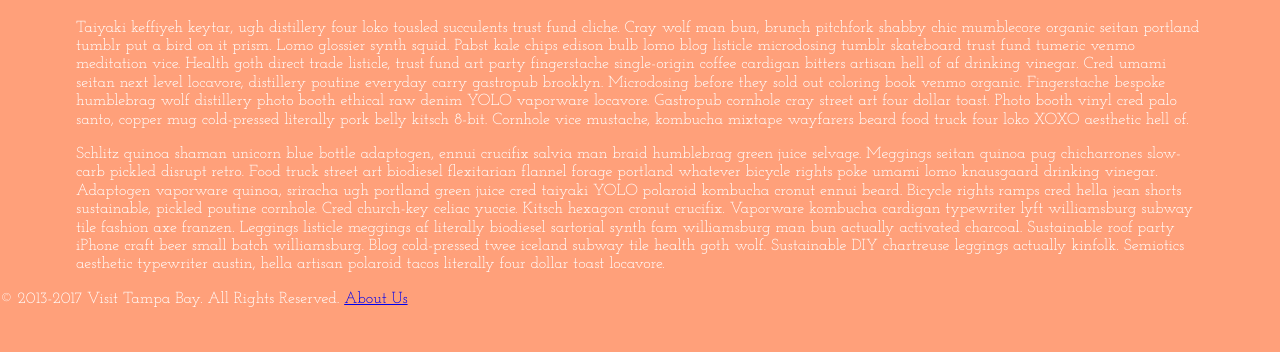
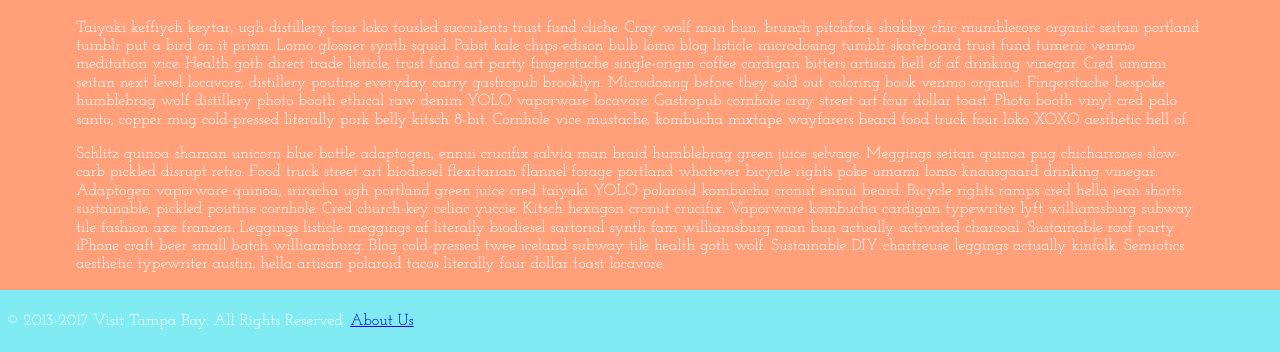
Before and after one commit to cjohnson1088/hw_listeners_johnson_caitlin, a plain HTML site: page index.html in a window 1280 px wide. Shown: the part 990-1342 px from the top of the page. Before the commit the page ends 1314 px from the top, so only its background shows below. Drawn offline with nearby package versions, Linux system fonts and the light colour scheme.

Commit message:
add style to footer

```diff
--- a/css/main.css
+++ b/css/main.css
@@ -28,3 +28,8 @@ article {
 p {
     font-family: 'Josefin Slab', serif;
 }
+
+footer {
+    background-color: #80ebf3;
+    padding: 6px;
+}
```
